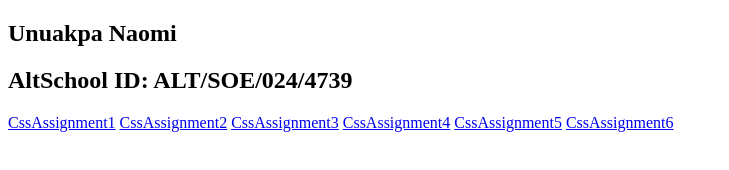
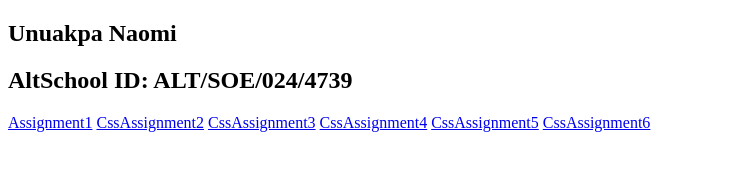
Before and after one commit to Naomiel/CSSASSIGNMENTS, a plain HTML site: page index.html in a window 1280 px wide. Shown: the full height of the page, 0-729 px from the left. Drawn offline with Linux system fonts and the light colour scheme.

Commit message:
My Assignment

```diff
--- a/index.html
+++ b/index.html
@@ -8,7 +8,7 @@
 <body>
     <h2>Unuakpa Naomi</h2>
     <h2>AltSchool ID: ALT/SOE/024/4739</h2>
-    <a href="/CSSASSIGNMENTS/Assignment1/index.html">CssAssignment1</a>
+    <a href="./Assignment1/index.html">Assignment1</a>
     <a href="/CSSASSIGNMENTS/Assignment2/index.html">CssAssignment2</a>
     <a href="/CSSASSIGNMENTS/Assignment3/index.html">CssAssignment3</a>
     <a href="/CSSASSIGNMENTS/Assignment4/index.html">CssAssignment4</a>
```
